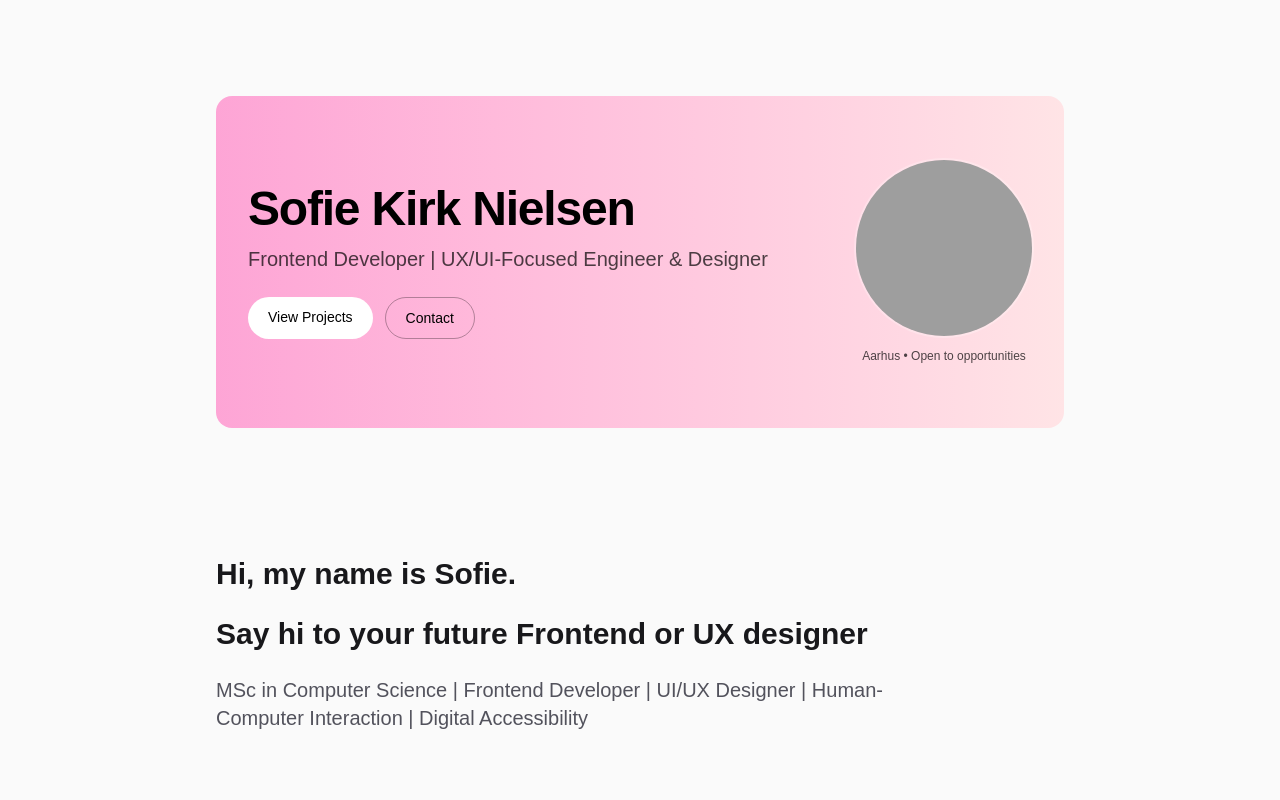
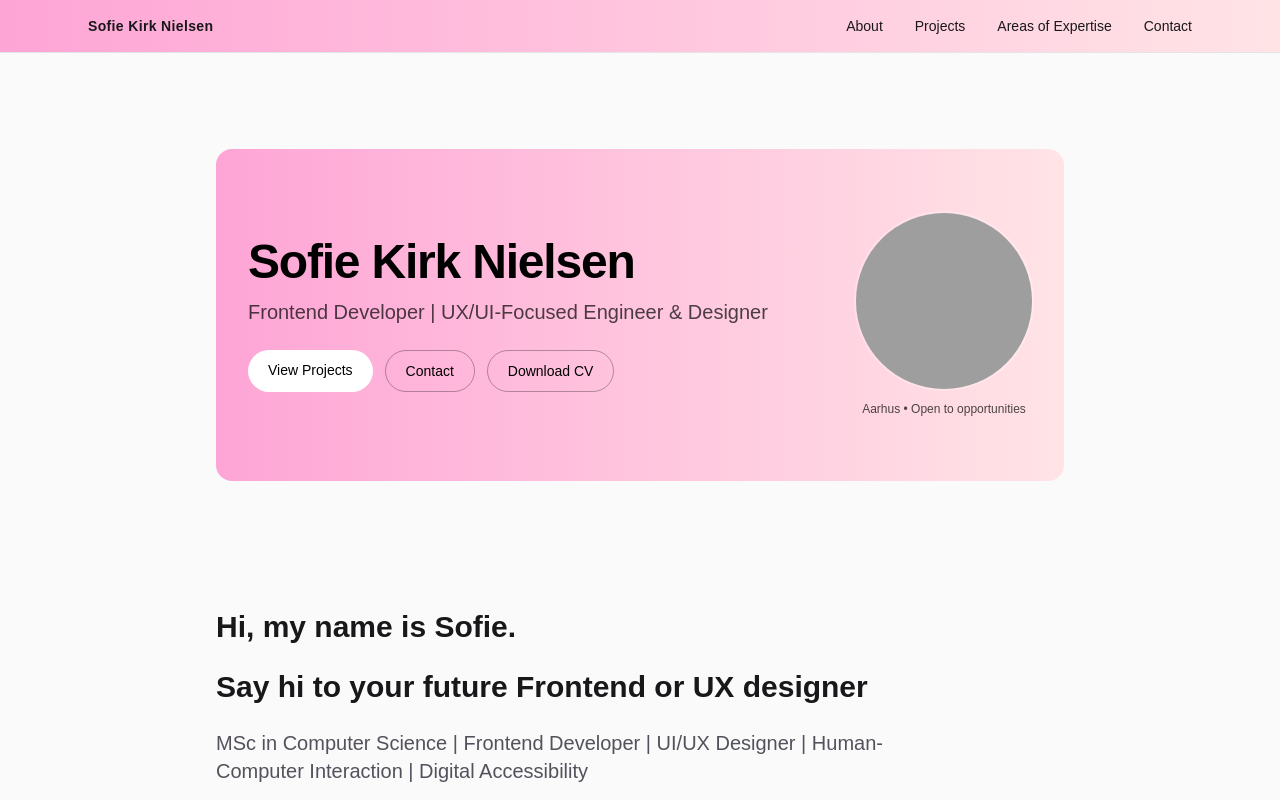
Before and after one commit to sofie-kirk22/my-cv, a Next.js app: page /my-cv/ in a window 1280 px wide. Shown: the top 800 px of the page. Built offline with nearby package versions, Linux system fonts and the light colour scheme; grey boxes are pictures that could not be loaded; a web font is replaced by a local one.

Commit message:
Created a top navigation banner

```diff
--- a/app/components/heroBanner.tsx
+++ b/app/components/heroBanner.tsx
@@ -42,6 +42,17 @@ export default function HeroBanner() {
                         >
                             Contact
                         </a>
+                        <a
+                            href="/my-cv/Resume_SofieKirkNielsen.pdf"
+                            download
+                            className="
+                                rounded-full px-5 py-2.5 text-sm font-medium transition
+                                border border-black/30 text-black hover:bg-black/5
+                                dark:border-white/30 dark:text-white/95 dark:hover:bg-white/10
+                            "
+                        >
+                            Download CV
+                        </a>
                     </div>
                 </div>
 
--- /dev/null
+++ b/app/components/topNav.tsx
@@ -0,0 +1,42 @@
+"use client";
+
+import Link from "next/link";
+
+export default function TopNav() {
+  return (
+    <nav className="
+      sticky top-0 z-50
+      backdrop-blur-md
+      bg-gradient-to-r from-pink-300 to-rose-100
+      dark:from-black dark:to-zinc-900
+      border-b border-zinc-200 dark:border-zinc-800
+    ">
+      <div className="mx-auto max-w-6xl px-6 py-4 flex items-center justify-between">
+
+        {/* Logo / Name */}
+        <Link
+          href="#"
+          className="text-sm font-semibold tracking-wide hover:opacity-70 transition"
+        >
+          Sofie Kirk Nielsen
+        </Link>
+
+        {/* Navigation Links */}
+        <div className="flex items-center gap-8 text-sm font-medium">
+          <a href="#about" className="hover:opacity-60 transition">
+            About
+          </a>
+          <a href="#projects" className="hover:opacity-60 transition">
+            Projects
+          </a>
+          <a href="#skills" className="hover:opacity-60 transition">
+            Areas of Expertise
+          </a>
+          <a href="#endBanner" className="hover:opacity-60 transition">
+            Contact
+          </a>
+        </div>
+      </div>
+    </nav>
+  );
+}
--- a/app/globals.css
+++ b/app/globals.css
@@ -12,6 +12,10 @@
   --font-mono: var(--font-geist-mono);
 }
 
+section {
+  scroll-margin-top: 6rem;
+}
+
 body {
   background: var(--background);
   color: var(--foreground);
--- a/app/page.tsx
+++ b/app/page.tsx
@@ -8,6 +8,7 @@ import SkillsMap from "./components/skillsMap";
 import Volunteering from "./components/volunteering";
 import CopyrightFooter from "./components/copyrightFooter";
 import AcademicWork from "./components/academicWork";
+import TopNav from "./components/topNav";
 
 const aboutParagraphs = [
   {
@@ -40,6 +41,7 @@ const aboutParagraphs = [
 export default function Home() {
   return (
     <div className="min-h-screen bg-zinc-50 text-zinc-900 dark:bg-black dark:text-zinc-100">
+      <TopNav />
       <main className="mx-auto max-w-4xl px-6 py-24 space-y-32">
         <HeroBanner />
         {/* HERO */}
```
